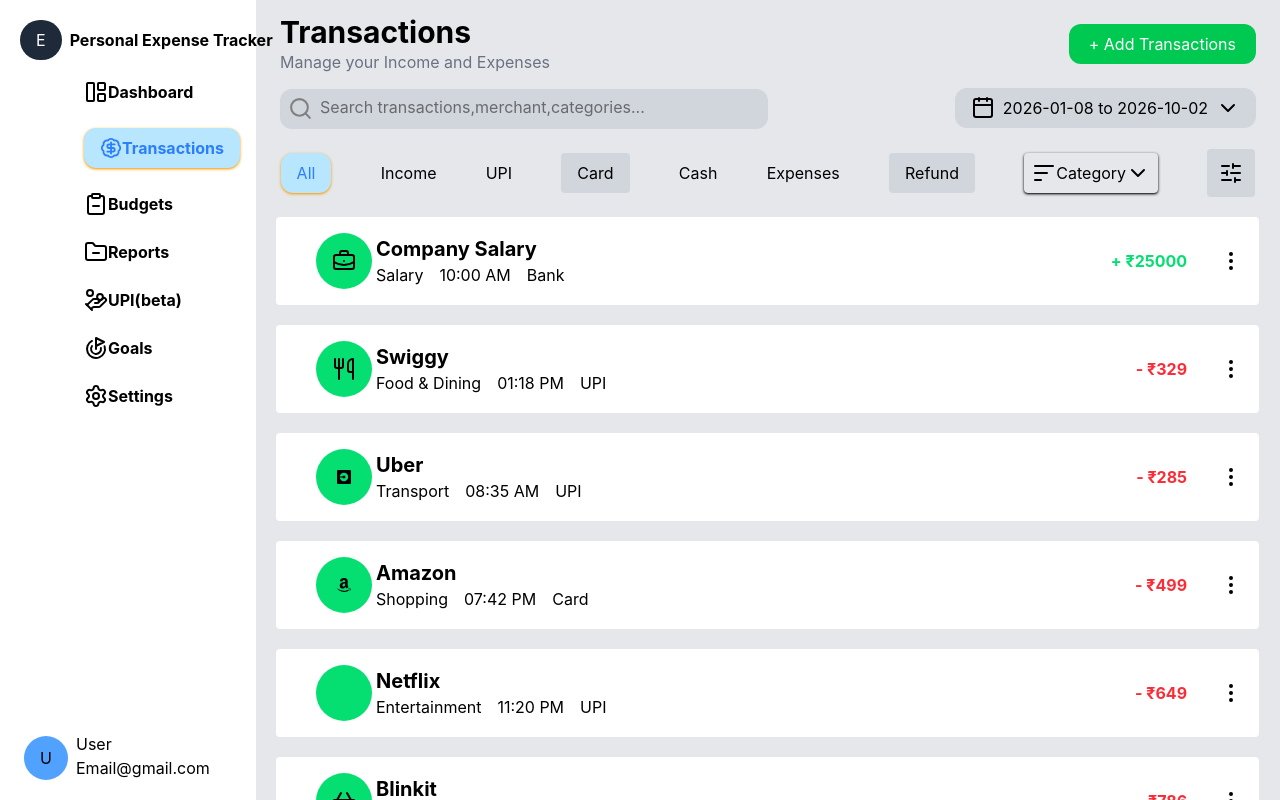
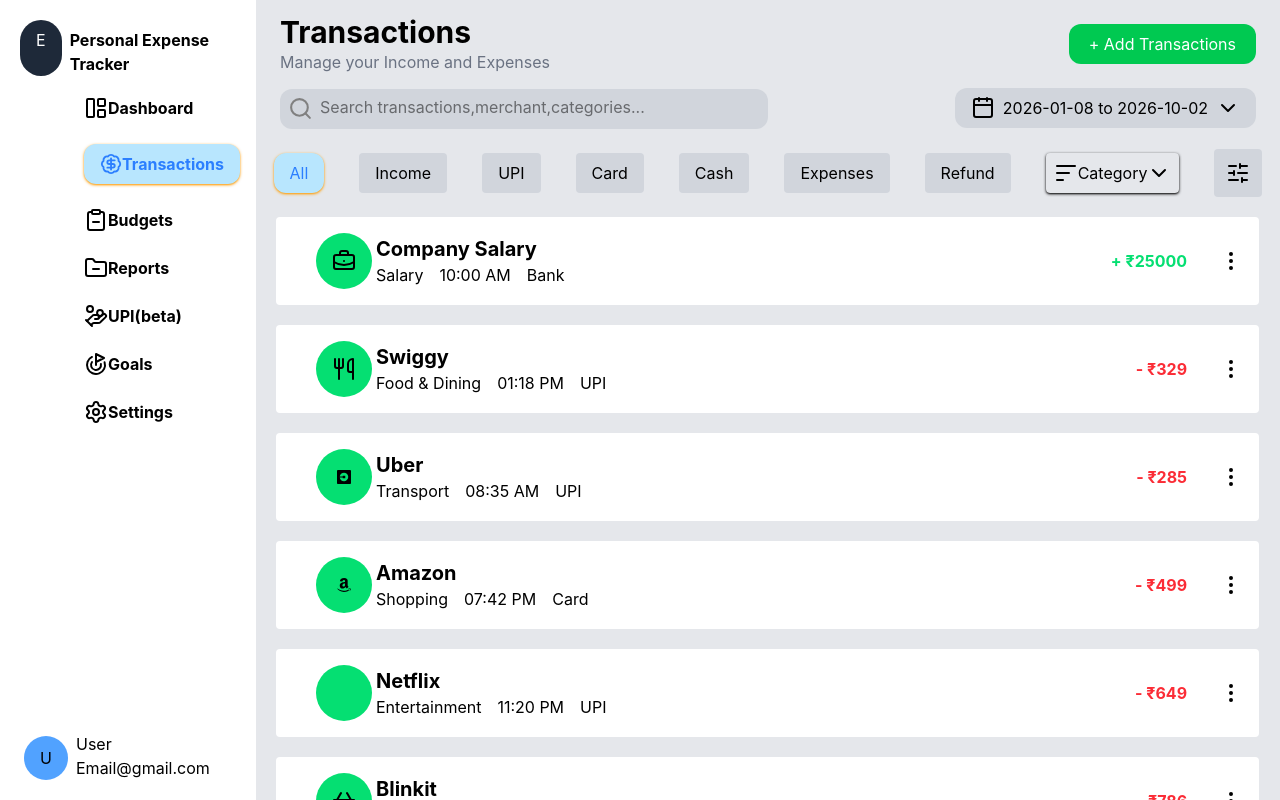
Before and after one commit to Devvvkun/Expense-Tracker-Application, a React (Vite) app: page /transactions in a window 1280 px wide. Built offline with nearby package versions, Linux system fonts and the light colour scheme; some icons are missing.

Commit message:
Added filter div click functionality

```diff
--- a/src/Components/Navbar.jsx
+++ b/src/Components/Navbar.jsx
@@ -1,14 +1,21 @@
 import {  NavLink } from "react-router-dom"
+import { useState } from "react";
 import { LayoutPanelLeft,BadgeDollarSign,ClipboardMinus,FolderMinus,Settings,Goal,HandCoins } from 'lucide-react';
 import UserDetail from "./UserDetail";
 const Navbar = () => {
+  const [NavbarOpen, setNavbarOpen] = useState(false)
    const navclass = ({isActive}) =>{
     return(
     `w-auto flex  font-bold ${isActive ? 'filter-active' :'text-black'}`
    )}
   return (
     <>
-    <div className="Navbar white  h-screen absolute left-0 min-w-[30%]">
+    <div className="
+  fixed left-0 top-0
+  h-screen w-64
+  bg-white
+  lg:translate-x-0
+">
         <div className="logoBox flex pt-5">
             <div className="logo rounded-full py-2 px-4 ml-5 bg-gray-800 text-white">E</div>
             <h3 className="pt-2 ml-2 font-bold">Personal Expense Tracker</h3>
--- a/src/Components/TransactionComponents/Filter Components/Card.jsx
+++ b/src/Components/TransactionComponents/Filter Components/Card.jsx
@@ -1,10 +1,9 @@
 import React from 'react'
 const Card = ({Activebtn , setActivebtn}) => {
   return (
-    <div >
+
       <button className={ Activebtn == 'Card' ? 'filter-active' : 'filter-inactive'} onClick={()=> setActivebtn('Card')}>Card </button>
-    </div>
-  )
+      )
 }
 
 export default Card
--- a/src/Components/TransactionComponents/Filter Components/Cash.jsx
+++ b/src/Components/TransactionComponents/Filter Components/Cash.jsx
@@ -1,8 +1,8 @@
-const Cash = ({className}) => {
+const Cash = ({Activebtn , setActivebtn}) => {
   return (
-    <div >
-      <button className={className}>Cash</button>
-    </div>
+
+      <button className={ Activebtn == 'Cash' ? 'filter-active' : 'filter-inactive'} onClick={()=> setActivebtn('Cash')}>Cash</button>
+
   )
 }
 
--- a/src/Components/TransactionComponents/Filter Components/Expenses.jsx
+++ b/src/Components/TransactionComponents/Filter Components/Expenses.jsx
@@ -1,9 +1,8 @@
 import React from 'react'
-const Expenses = ({className}) => {
+const Expenses = ({Activebtn , setActivebtn}) => {
   return (
-    <div>
-      <button className={className}>Expenses</button>
-    </div>
+
+      <button className={ Activebtn == 'Expenses' ? 'filter-active' : 'filter-inactive'} onClick={()=> setActivebtn('Expenses')}>Expenses</button>
   )
 }
 
--- a/src/Components/TransactionComponents/Filter Components/Income.jsx
+++ b/src/Components/TransactionComponents/Filter Components/Income.jsx
@@ -1,8 +1,7 @@
 import React from 'react'
-const Income = ({className}) => {
+const Income = ({Activebtn , setActivebtn}) => {
   return (
-    <div className=''> <button className=
-    {className}>Income</button> </div>
+     <button className={ Activebtn == 'Income' ? 'filter-active' : 'filter-inactive'} onClick={()=> setActivebtn('Income')}>Income</button>
   )
 }
 
--- a/src/Components/TransactionComponents/Filter Components/Refund.jsx
+++ b/src/Components/TransactionComponents/Filter Components/Refund.jsx
@@ -1,7 +1,7 @@
 import React from 'react'
-const Refund = () => {
+const Refund = ({Activebtn , setActivebtn}) => {
   return (
-    <div className='px-4 py-2 bg-gray-300 rounded-sm'>Refund</div>
+    <div className={ Activebtn == 'Refund' ? 'filter-active' : 'filter-inactive'} onClick={()=> setActivebtn('Refund')}>Refund</div>
   )
 }
 
--- a/src/Components/TransactionComponents/Filter Components/UPI.jsx
+++ b/src/Components/TransactionComponents/Filter Components/UPI.jsx
@@ -1,9 +1,6 @@
 import React from 'react'
-function UPI({className}) {
-  return (
-    <div>
-      <button className={className}>UPI</button>
-    </div>
+function UPI({Activebtn , setActivebtn}) {
+  return (<button className={ Activebtn == 'UPI' ? 'filter-active' : 'filter-inactive'} onClick={()=> setActivebtn('UPI')}>UPI</button>
   )
 }
 
```
